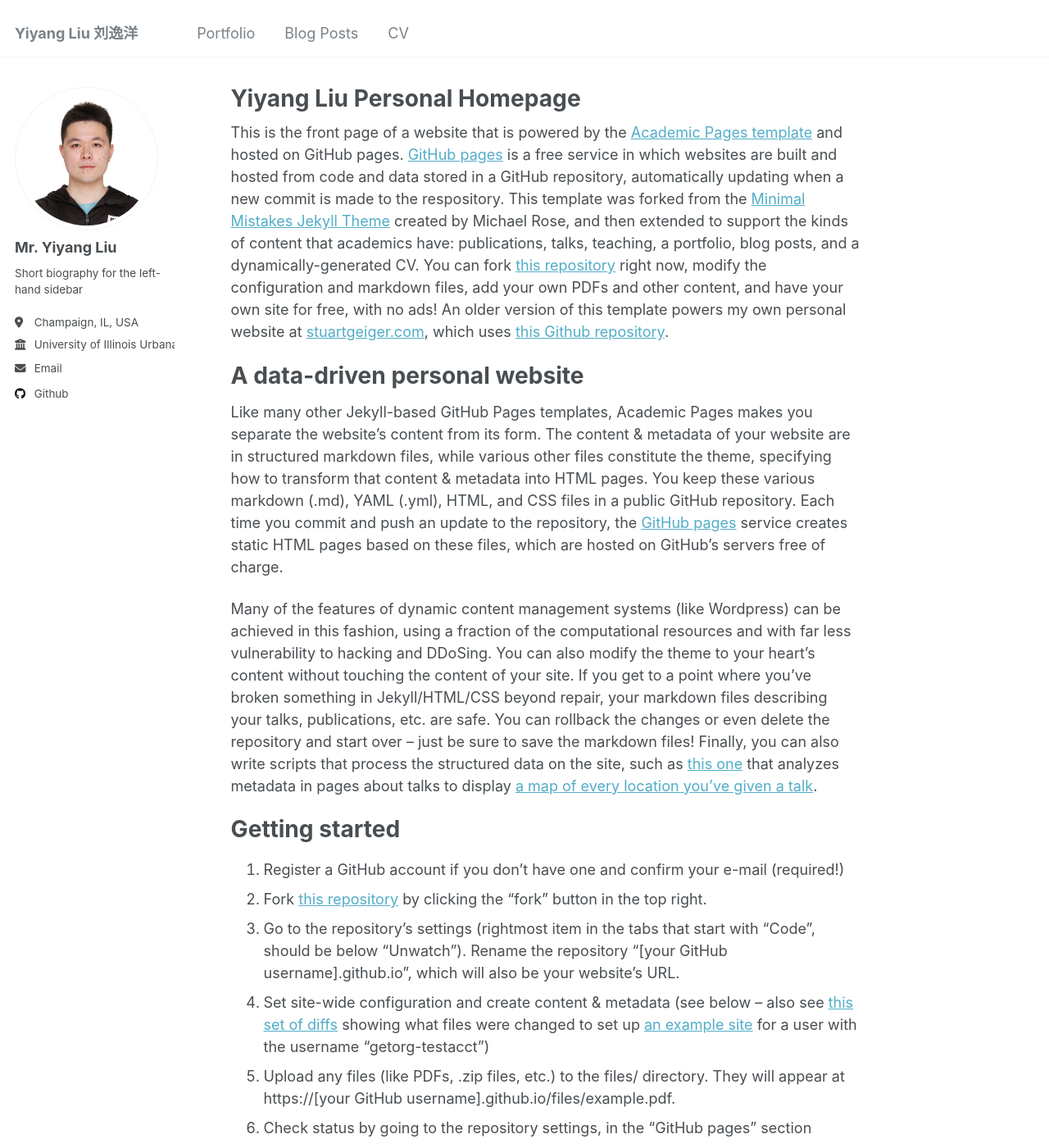
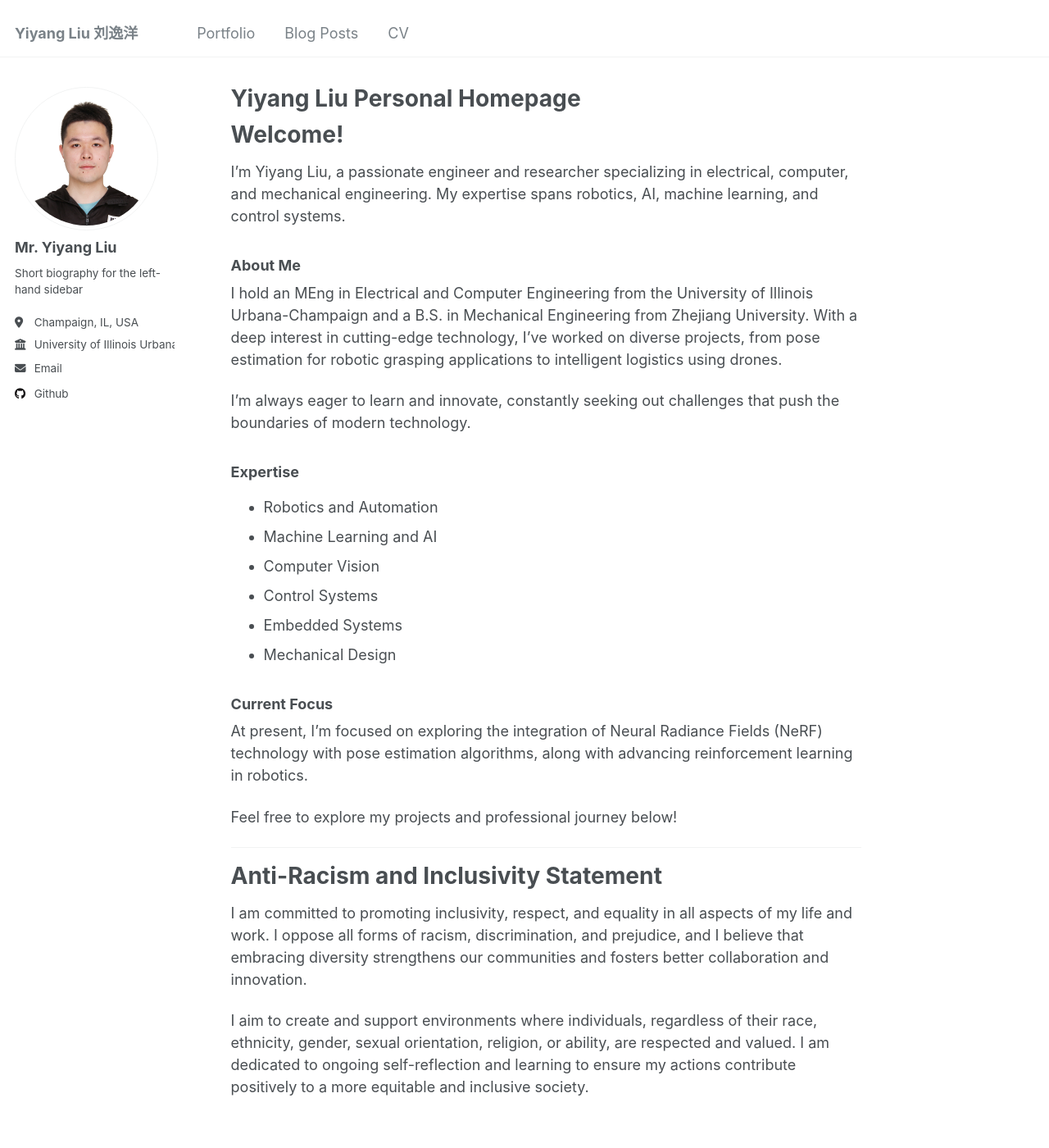
Before and after one commit to eyangl/eyangl.github.io, a Jekyll site: the page built from _pages/about.md, in a window 1280 px wide and 1400 px high. Shown: the whole window at 82% size. Built offline with Jekyll 4.4.1, drawn with Linux system fonts in a browser that asks for light colours; some of the changed text lies outside the part shown.

Commit message:
update about page

```diff
--- a/_pages/about.md
+++ b/_pages/about.md
@@ -7,43 +7,32 @@ redirect_from:
   - /about.html
 ---
 
-This is the front page of a website that is powered by the [Academic Pages template](https://github.com/academicpages/academicpages.github.io) and hosted on GitHub pages. [GitHub pages](https://pages.github.com) is a free service in which websites are built and hosted from code and data stored in a GitHub repository, automatically updating when a new commit is made to the respository. This template was forked from the [Minimal Mistakes Jekyll Theme](https://mmistakes.github.io/minimal-mistakes/) created by Michael Rose, and then extended to support the kinds of content that academics have: publications, talks, teaching, a portfolio, blog posts, and a dynamically-generated CV. You can fork [this repository](https://github.com/academicpages/academicpages.github.io) right now, modify the configuration and markdown files, add your own PDFs and other content, and have your own site for free, with no ads! An older version of this template powers my own personal website at [stuartgeiger.com](http://stuartgeiger.com), which uses [this Github repository](https://github.com/staeiou/staeiou.github.io).
+Welcome!
+======
+I'm Yiyang Liu, a passionate engineer and researcher specializing in electrical, computer, and mechanical engineering. My expertise spans robotics, AI, machine learning, and control systems.
 
-A data-driven personal website
+### About Me
+I hold an MEng in Electrical and Computer Engineering from the University of Illinois Urbana-Champaign and a B.S. in Mechanical Engineering from Zhejiang University. With a deep interest in cutting-edge technology, I’ve worked on diverse projects, from pose estimation for robotic grasping applications to intelligent logistics using drones.
+
+I’m always eager to learn and innovate, constantly seeking out challenges that push the boundaries of modern technology.
+
+### Expertise
+- Robotics and Automation
+- Machine Learning and AI
+- Computer Vision
+- Control Systems
+- Embedded Systems
+- Mechanical Design
+
+### Current Focus
+At present, I'm focused on exploring the integration of Neural Radiance Fields (NeRF) technology with pose estimation algorithms, along with advancing reinforcement learning in robotics.
+
+Feel free to explore my projects and professional journey below!
+
+---
+
+Anti-Racism and Inclusivity Statement
 ======
-Like many other Jekyll-based GitHub Pages templates, Academic Pages makes you separate the website's content from its form. The content & metadata of your website are in structured markdown files, while various other files constitute the theme, specifying how to transform that content & metadata into HTML pages. You keep these various markdown (.md), YAML (.yml), HTML, and CSS files in a public GitHub repository. Each time you commit and push an update to the repository, the [GitHub pages](https://pages.github.com/) service creates static HTML pages based on these files, which are hosted on GitHub's servers free of charge.
+I am committed to promoting inclusivity, respect, and equality in all aspects of my life and work. I oppose all forms of racism, discrimination, and prejudice, and I believe that embracing diversity strengthens our communities and fosters better collaboration and innovation.
 
-Many of the features of dynamic content management systems (like Wordpress) can be achieved in this fashion, using a fraction of the computational resources and with far less vulnerability to hacking and DDoSing. You can also modify the theme to your heart's content without touching the content of your site. If you get to a point where you've broken something in Jekyll/HTML/CSS beyond repair, your markdown files describing your talks, publications, etc. are safe. You can rollback the changes or even delete the repository and start over -- just be sure to save the markdown files! Finally, you can also write scripts that process the structured data on the site, such as [this one](https://github.com/academicpages/academicpages.github.io/blob/master/talkmap.ipynb) that analyzes metadata in pages about talks to display [a map of every location you've given a talk](https://academicpages.github.io/talkmap.html).
-
-Getting started
-======
-1. Register a GitHub account if you don't have one and confirm your e-mail (required!)
-1. Fork [this repository](https://github.com/academicpages/academicpages.github.io) by clicking the "fork" button in the top right.
-1. Go to the repository's settings (rightmost item in the tabs that start with "Code", should be below "Unwatch"). Rename the repository "[your GitHub username].github.io", which will also be your website's URL.
-1. Set site-wide configuration and create content & metadata (see below -- also see [this set of diffs](http://archive.is/3TPas) showing what files were changed to set up [an example site](https://getorg-testacct.github.io) for a user with the username "getorg-testacct")
-1. Upload any files (like PDFs, .zip files, etc.) to the files/ directory. They will appear at https://[your GitHub username].github.io/files/example.pdf.
-1. Check status by going to the repository settings, in the "GitHub pages" section
-
-Site-wide configuration
-------
-The main configuration file for the site is in the base directory in [_config.yml](https://github.com/academicpages/academicpages.github.io/blob/master/_config.yml), which defines the content in the sidebars and other site-wide features. You will need to replace the default variables with ones about yourself and your site's github repository. The configuration file for the top menu is in [_data/navigation.yml](https://github.com/academicpages/academicpages.github.io/blob/master/_data/navigation.yml). For example, if you don't have a portfolio or blog posts, you can remove those items from that navigation.yml file to remove them from the header.
-
-Create content & metadata
-------
-For site content, there is one markdown file for each type of content, which are stored in directories like _publications, _talks, _posts, _teaching, or _pages. For example, each talk is a markdown file in the [_talks directory](https://github.com/academicpages/academicpages.github.io/tree/master/_talks). At the top of each markdown file is structured data in YAML about the talk, which the theme will parse to do lots of cool stuff. The same structured data about a talk is used to generate the list of talks on the [Talks page](https://academicpages.github.io/talks), each [individual page](https://academicpages.github.io/talks/2012-03-01-talk-1) for specific talks, the talks section for the [CV page](https://academicpages.github.io/cv), and the [map of places you've given a talk](https://academicpages.github.io/talkmap.html) (if you run this [python file](https://github.com/academicpages/academicpages.github.io/blob/master/talkmap.py) or [Jupyter notebook](https://github.com/academicpages/academicpages.github.io/blob/master/talkmap.ipynb), which creates the HTML for the map based on the contents of the _talks directory).
-
-**Markdown generator**
-
-I have also created [a set of Jupyter notebooks](https://github.com/academicpages/academicpages.github.io/tree/master/markdown_generator
-) that converts a CSV containing structured data about talks or presentations into individual markdown files that will be properly formatted for the Academic Pages template. The sample CSVs in that directory are the ones I used to create my own personal website at stuartgeiger.com. My usual workflow is that I keep a spreadsheet of my publications and talks, then run the code in these notebooks to generate the markdown files, then commit and push them to the GitHub repository.
-
-How to edit your site's GitHub repository
-------
-Many people use a git client to create files on their local computer and then push them to GitHub's servers. If you are not familiar with git, you can directly edit these configuration and markdown files directly in the github.com interface. Navigate to a file (like [this one](https://github.com/academicpages/academicpages.github.io/blob/master/_talks/2012-03-01-talk-1.md) and click the pencil icon in the top right of the content preview (to the right of the "Raw | Blame | History" buttons). You can delete a file by clicking the trashcan icon to the right of the pencil icon. You can also create new files or upload files by navigating to a directory and clicking the "Create new file" or "Upload files" buttons.
-
-Example: editing a markdown file for a talk
-![Editing a markdown file for a talk](/images/editing-talk.png)
-
-For more info
-------
-More info about configuring Academic Pages can be found in [the guide](https://academicpages.github.io/markdown/). The [guides for the Minimal Mistakes theme](https://mmistakes.github.io/minimal-mistakes/docs/configuration/) (which this theme was forked from) might also be helpful.
+I aim to create and support environments where individuals, regardless of their race, ethnicity, gender, sexual orientation, religion, or ability, are respected and valued. I am dedicated to ongoing self-reflection and learning to ensure my actions contribute positively to a more equitable and inclusive society.
```
